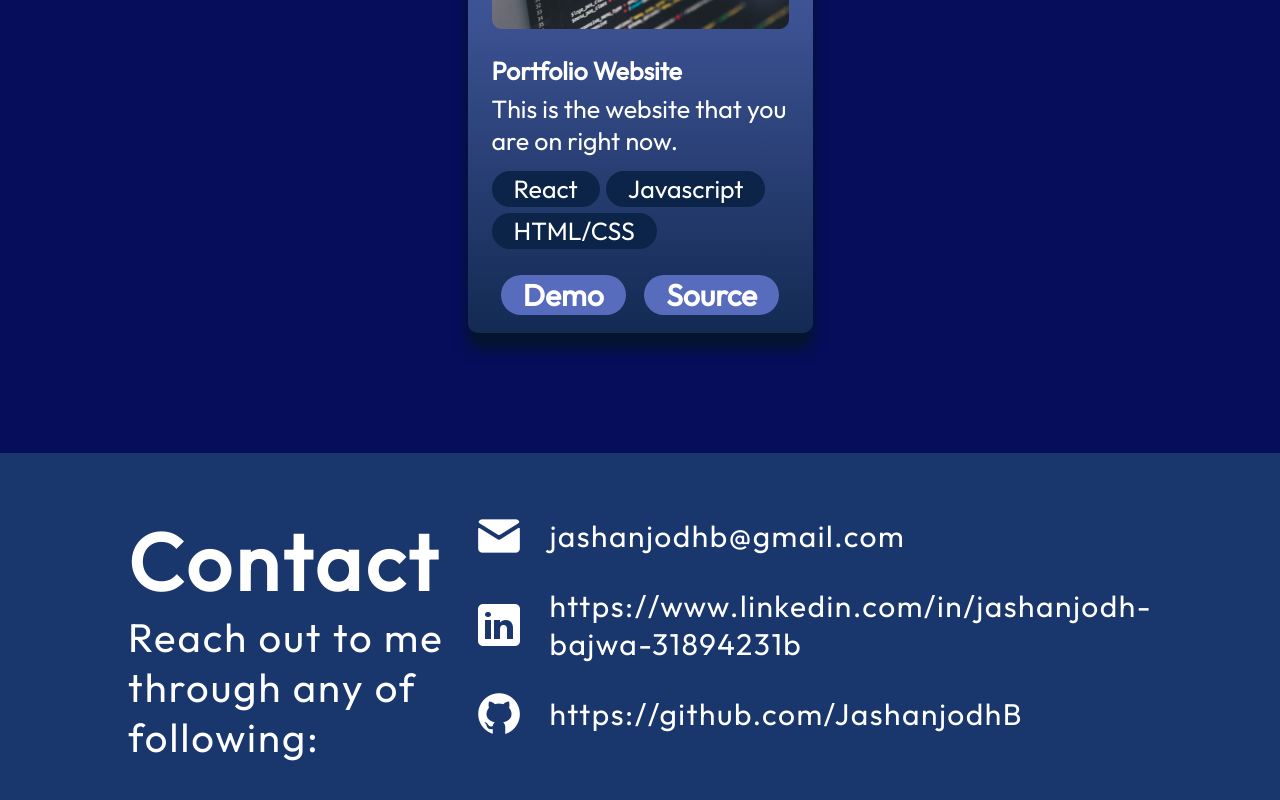
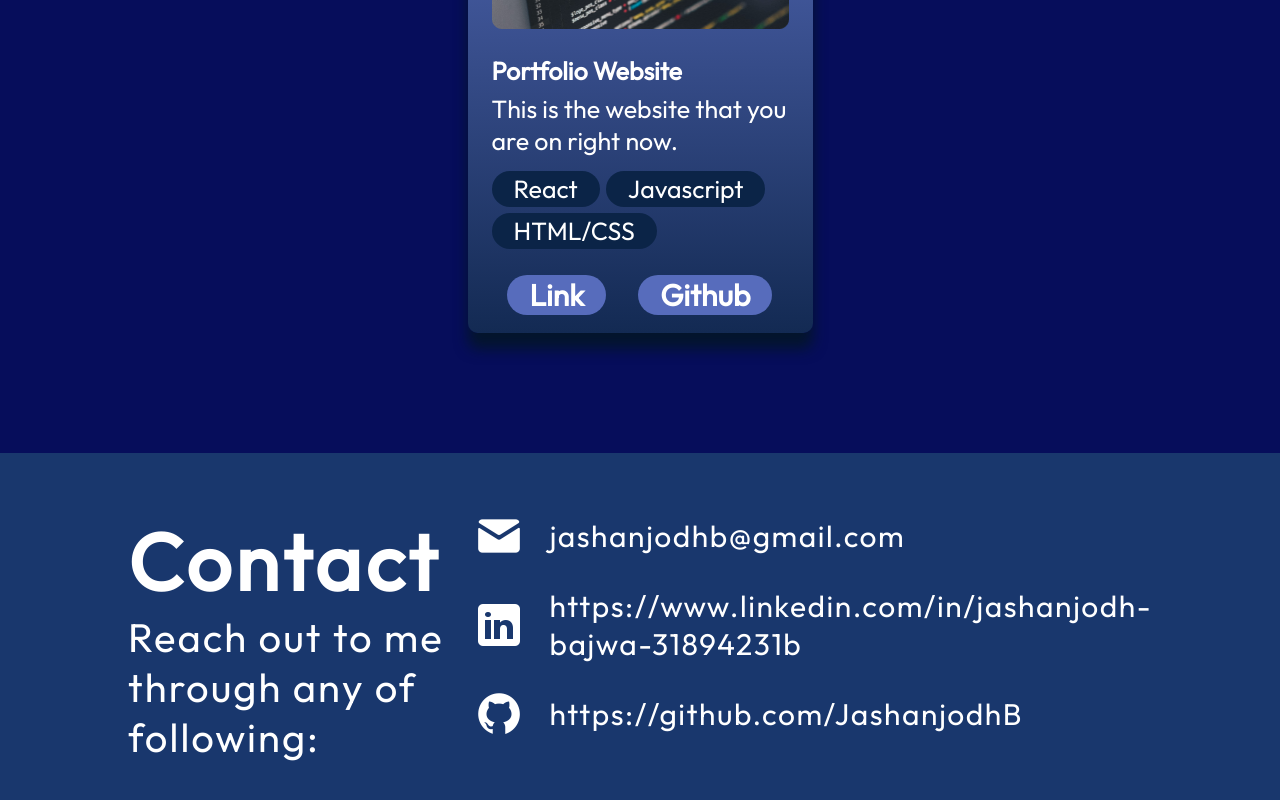
Before and after one commit to JashanjodhB/portfolioWebsite, a React (Vite) app: page / in a window 1280 px wide. Shown: the part 2288-3088 px from the top of the page. Built offline with nearby package versions, Linux system fonts and the light colour scheme.

Commit message:
style changes

```diff
--- a/src/components/Contact/Contact.module.css
+++ b/src/components/Contact/Contact.module.css
@@ -61,4 +61,8 @@
     .links {
       align-items: center;
     }
+
+    .link a{
+      font-size: 20px;
+    }
   }
--- a/src/components/Projects/ProjectCard.jsx
+++ b/src/components/Projects/ProjectCard.jsx
@@ -1,8 +1,7 @@
 import React from 'react'
 import styles from "./ProjectCard.module.css"
-import { getImageUrl } from "../../utils";
 
-export const ProjectCard = ( {project : {title,imageSrc,description,skills,demo,source},} ) => {
+export const ProjectCard = ( {project : {title,imageSrc,description,skills,link,github},} ) => {
   return (
         <div className={styles.container}>
             <img src={imageSrc} alt={title} className={styles.image} />
@@ -16,8 +15,8 @@ export const ProjectCard = ( {project : {title,imageSrc,description,skills,demo,
                 })}
             </ul>
             <div className={styles.links}>
-                <a href={demo} className={styles.link}>Demo</a>
-                <a href={source} className={styles.link}>Source</a>
+                <a href={link} className={styles.link}>Link</a>
+                <a href={github} className={styles.link}>Github</a>
             </div>
         </div>
   )
```
